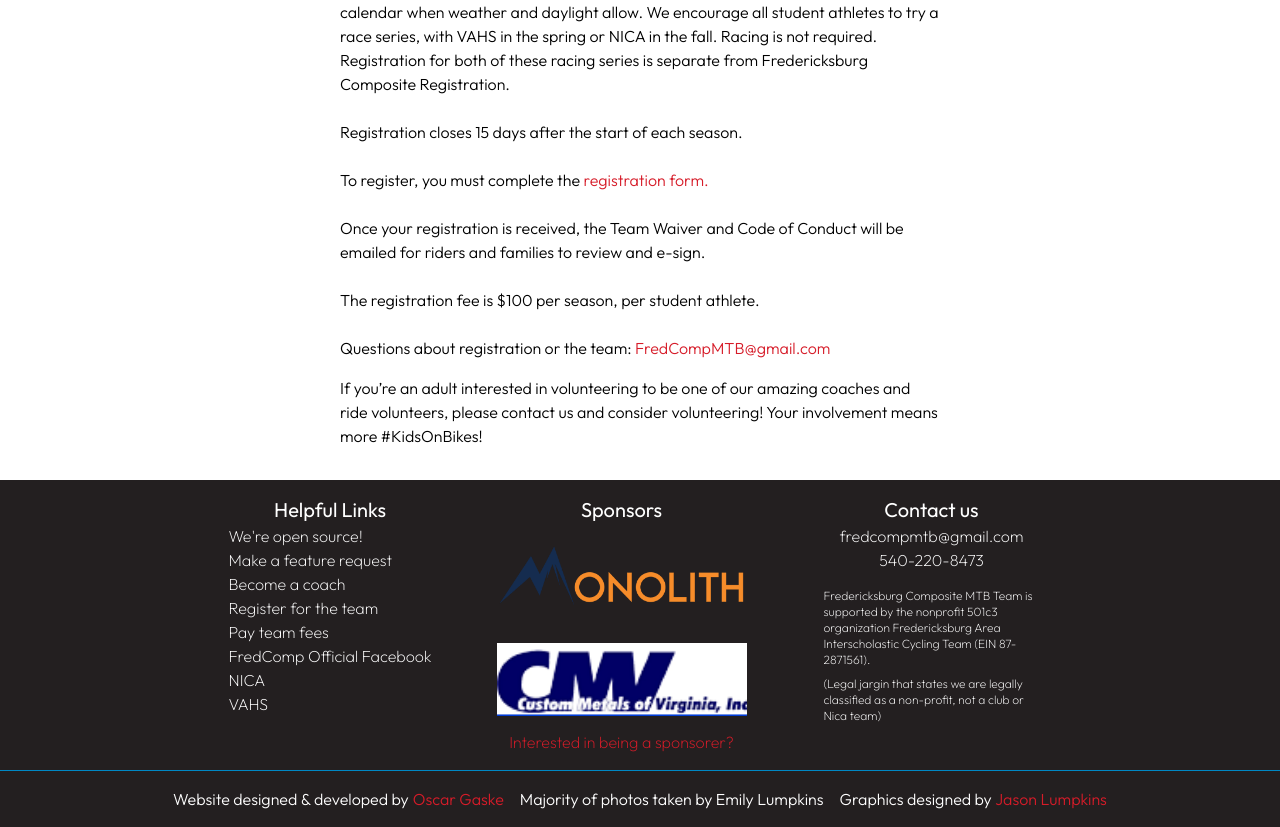
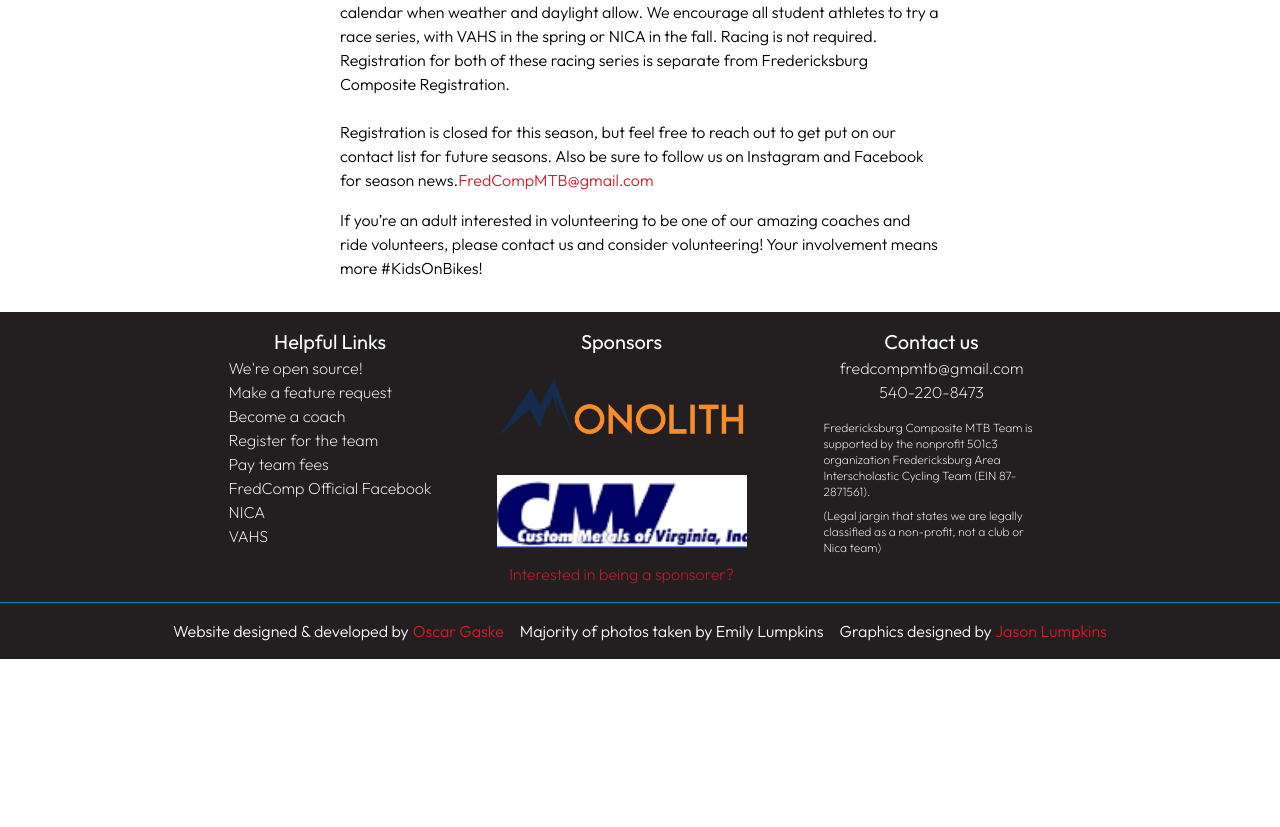
Before and after one commit to kurealnum/fredcomp-website, a Next.js app: page /join in a window 1280 px wide. Shown: the part 841-1668 px from the top of the page. After the commit the page ends 1500 px from the top, so only its background shows below. Built offline with nearby package versions, Linux system fonts and the light colour scheme.

Commit message:
refactor: season closed update

```diff
--- /dev/null
+++ b/src/app/component.tsx
@@ -0,0 +1,5 @@
+"use client";
+
+export default function Test() {
+  return <button onClick={() => fetch("/thiswillnotwork")}>CLICKME</button>;
+}
--- a/src/app/join/page.tsx
+++ b/src/app/join/page.tsx
@@ -112,24 +112,26 @@ export default function Page() {
             required. Registration for both of these racing series is separate
             from Fredericksburg Composite Registration.
           </p>
-          <p>Registration closes 15 days after the start of each season.</p>
+          {/* <p>Registration closes 15 days after the start of each season.</p> */}
+          {/* <div> */}
+          {/*   To register, you must complete the{" "} */}
+          {/*   <CustomLink */}
+          {/*     href="https://www.zeffy.com/en-US/ticketing/fredericksburg-composite-registration" */}
+          {/*     target="_blank" */}
+          {/*   > */}
+          {/*     registration form. */}
+          {/*   </CustomLink> */}
+          {/* </div> */}
+          {/* <p> */}
+          {/*   Once your registration is received, the Team Waiver and Code of */}
+          {/*   Conduct will be emailed for riders and families to review and */}
+          {/*   e-sign. */}
+          {/* </p> */}
+          {/* <p>The registration fee is $100 per season, per student athlete.</p> */}
           <div>
-            To register, you must complete the{" "}
-            <CustomLink
-              href="https://www.zeffy.com/en-US/ticketing/fredericksburg-composite-registration"
-              target="_blank"
-            >
-              registration form.
-            </CustomLink>
-          </div>
-          <p>
-            Once your registration is received, the Team Waiver and Code of
-            Conduct will be emailed for riders and families to review and
-            e-sign.
-          </p>
-          <p>The registration fee is $100 per season, per student athlete.</p>
-          <div>
-            Questions about registration or the team:{" "}
+            Registration is closed for this season, but feel free to reach out
+            to get put on our contact list for future seasons. Also be sure to
+            follow us on Instagram and Facebook for season news.
             <CustomLink href="mailto: FredCompMTB@gmail.com">
               FredCompMTB@gmail.com
             </CustomLink>
--- a/src/app/page.tsx
+++ b/src/app/page.tsx
@@ -22,6 +22,7 @@ import {
   TooltipTrigger,
 } from "@/components/ui/tooltip";
 import LoadIn from "@/components/LoadIn";
+import Test from "./component";
 
 export default function Home() {
   const structuredData = {
@@ -64,6 +65,7 @@ export default function Home() {
           className="ml-[50%] h-screen w-[200vh] max-w-[200vh] -translate-x-[50%] scale-105 overflow-clip opacity-85 blur-md 2xl:scale-150"
         />
       </div>
+      <Test />
       <div id="about-us" className="flex flex-col gap-16 pt-8">
         <LoadIn>
           <RowWrap maxWidth={1200}>
```
